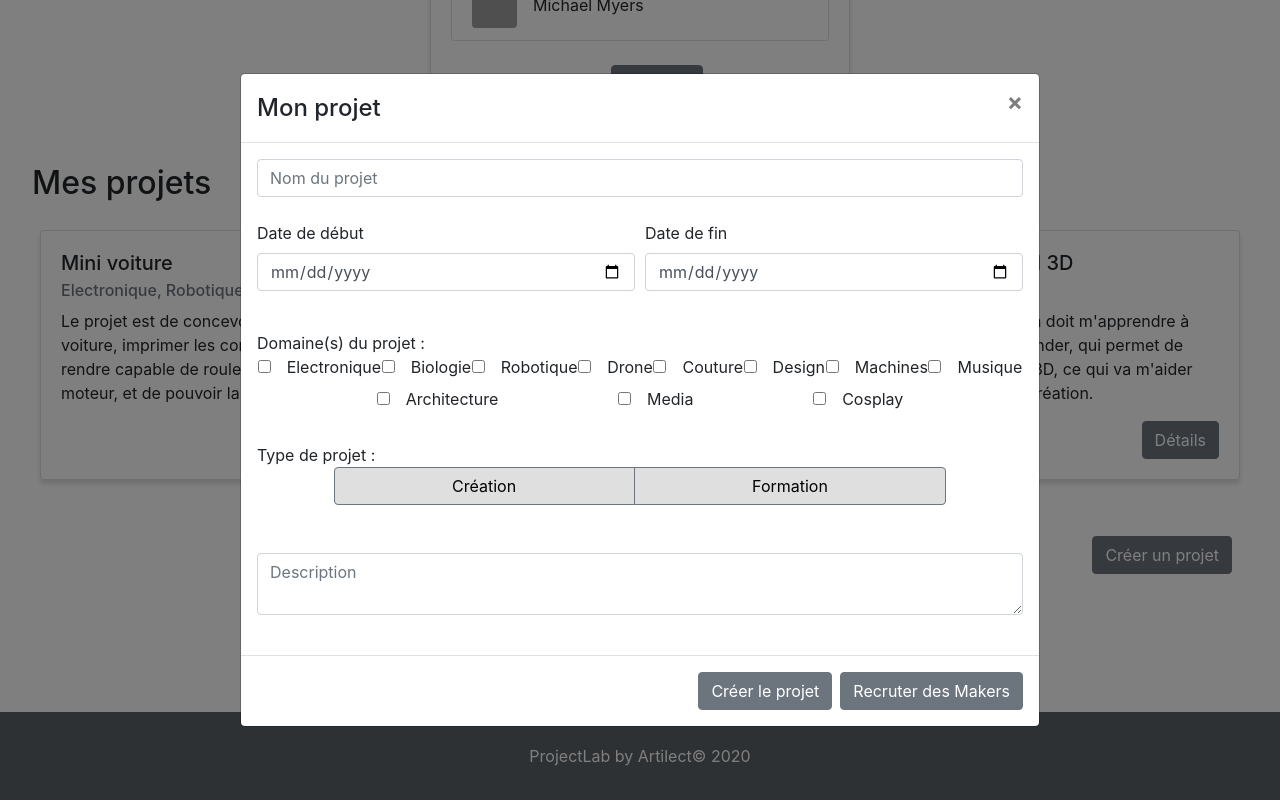
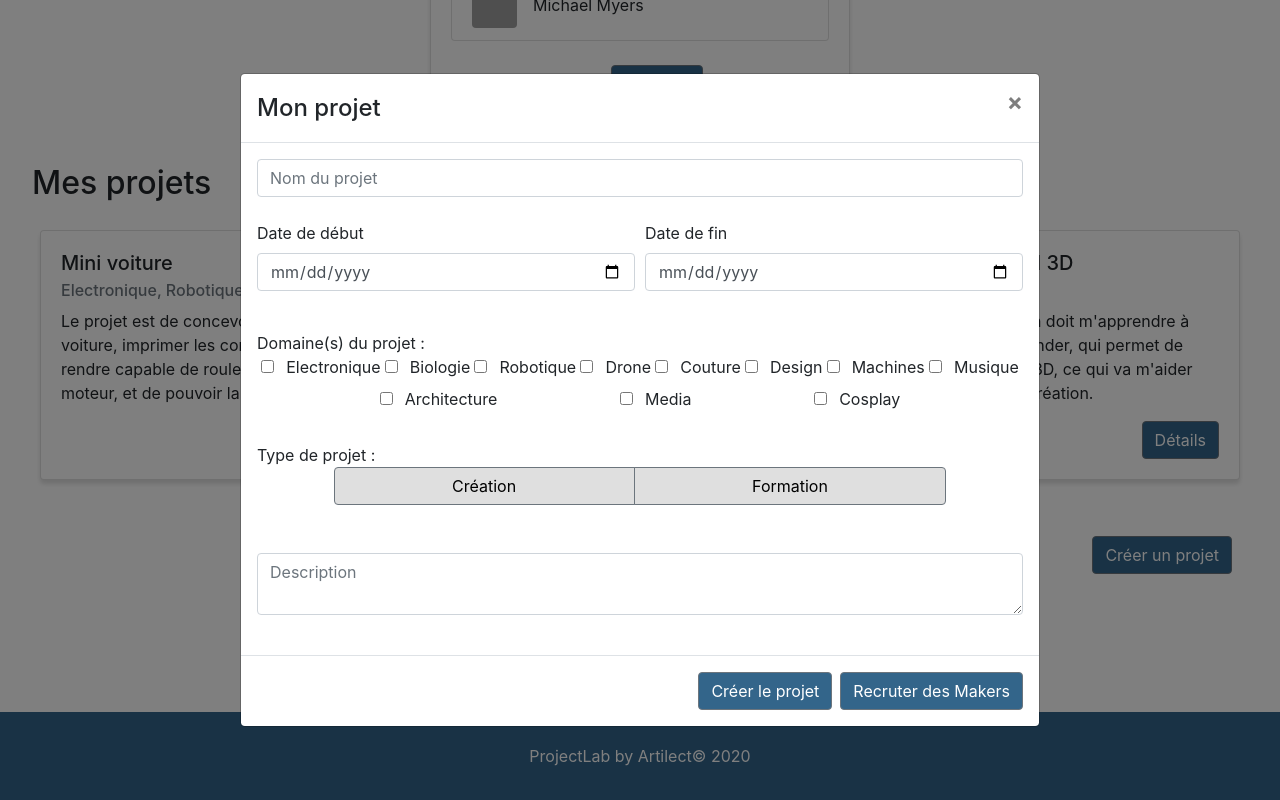
Before and after one commit to emilie-anglade/projectLab, a React (Create React App) app: page /profile in a window 1280 px wide. Both pictures are taken after a click on the button "Créer un projet". Shown: the part 576-1376 px from the top of the page. Built offline with nearby package versions, Linux system fonts and the light colour scheme; grey boxes are pictures that could not be loaded.

Commit message:
couleur bleu

```diff
--- a/src/components/Card.js
+++ b/src/components/Card.js
@@ -25,7 +25,8 @@ const CardProject = (props) => {
   };
 
   const styleButton = {
-    float: "right"
+    float: "right",
+    backgroundColor: "#33658A"
   }
 
   return (
--- a/src/components/Checkbox.js
+++ b/src/components/Checkbox.js
@@ -2,7 +2,7 @@ import React from "react";
 
 const Checkbox = ({ value, label, id, name, onChange, isChecked }) => {
   const checkbox = {
-    "margin-left": "1em"
+    "margin-left": "0.75em",
   }
   return (
     <div key={id}>
--- a/src/components/Footer.js
+++ b/src/components/Footer.js
@@ -3,7 +3,7 @@ import React from "react";
 const Footer = (props) => {
 
     const footer = {
-        backgroundColor: "#5a6268",
+        backgroundColor: "#33658A",
         paddingTop: "2em",
         paddingBottom: "1em",
         marginTop:"14em",
--- a/src/components/Home.js
+++ b/src/components/Home.js
@@ -30,7 +30,8 @@ const Home = () => {
   const buttonHome = {
     marginTop: "4em",
     marginBottom: "4em",
-    width: "16em"
+    width: "16em",
+    backgroundColor: "#33658A"
   }
 
   const flex = {
--- a/src/components/Popup.js
+++ b/src/components/Popup.js
@@ -59,6 +59,10 @@ const [buttonColor1, buttonColorClicked1] = useState({
     display: "flex",
     justifyContent: "space-evenly",
     flexWrap: "wrap"
+  }
+
+  const buttonPopup = {
+    backgroundColor: "#33658A"
   }
 
     return (
@@ -204,7 +208,7 @@ const [buttonColor1, buttonColorClicked1] = useState({
                 onClick={
                   () => setRSelected(1),
                   () => buttonColorClicked({
-                    backgroundColor: "#5a6268",
+                    backgroundColor: "#33658A",
                     color: "white",
                   })}
                 active={rSelected === "Création"}
@@ -216,7 +220,7 @@ const [buttonColor1, buttonColorClicked1] = useState({
                 onClick={
                   () => setRSelected(2),
                   () => buttonColorClicked1({
-                    backgroundColor: "#5a6268",
+                    backgroundColor: "#33658A",
                     color: "white",
                   })}
                 active={rSelected === "Formation"}
@@ -241,8 +245,8 @@ const [buttonColor1, buttonColorClicked1] = useState({
           </Form>
         </Modal.Body>
         <Modal.Footer>
-          <Button onClick={alertProject} type="submit">Créer le projet</Button>
-          <Button onClick={redirection}>Recruter des Makers</Button>
+          <Button style={buttonPopup} onClick={alertProject} type="submit">Créer le projet</Button>
+          <Button style={buttonPopup} onClick={redirection}>Recruter des Makers</Button>
         </Modal.Footer>
       </Modal>
     );
--- a/src/components/Profile.js
+++ b/src/components/Profile.js
@@ -37,7 +37,8 @@ const Profile = () => {
 
   const styleButton = {
     margin: "3em",
-    float: "right"
+    float: "right",
+    backgroundColor: "#33658A"
   }
   const avatarContainer = {
     display: 'flex',
@@ -86,7 +87,8 @@ const Profile = () => {
   const plus = {
     marginTop: "1em",
     textAlign: "center",
-    marginLeft: "9em"
+    marginLeft: "9em",
+    backgroundColor: "#33658A"
   }
 
   const con = {
@@ -96,7 +98,8 @@ const Profile = () => {
 
   const flute = {
     marginRight: "1em",
-    marginTop: "1em"
+    marginTop: "1em",
+    backgroundColor: "#33658A"
   }
 
   return (
--- a/src/components/SignIn.js
+++ b/src/components/SignIn.js
@@ -42,6 +42,10 @@ render() {
     "font-size": "18px"
   }
 
+  const elButton = {
+    backgroundColor: "#33658A"
+  }
+
 return (
   <Form style={form} onSubmit={this.submitForm}>
     <div style={formContainer}>
@@ -70,7 +74,7 @@ return (
       </Col>
     </Row>
         <br/>
-    <Button>Valider</Button>
+    <Button style={elButton}>Valider</Button>
     </div>
   </Form>
 );
--- a/src/components/SignUp.js
+++ b/src/components/SignUp.js
@@ -78,6 +78,10 @@ class SignUp extends React.Component {
 
     const sizeText = {
       "font-size": "18px"
+    }
+
+    const cookies = {
+      backgroundColor: "#33658A"
     }
 
   return (
@@ -280,7 +284,7 @@ class SignUp extends React.Component {
             onChange={this.handleCheckElement}
           />
           <br/>
-      <Button>Valider</Button>
+      <Button style={cookies}>Valider</Button>
       </div>
     </Form>
   );
```
